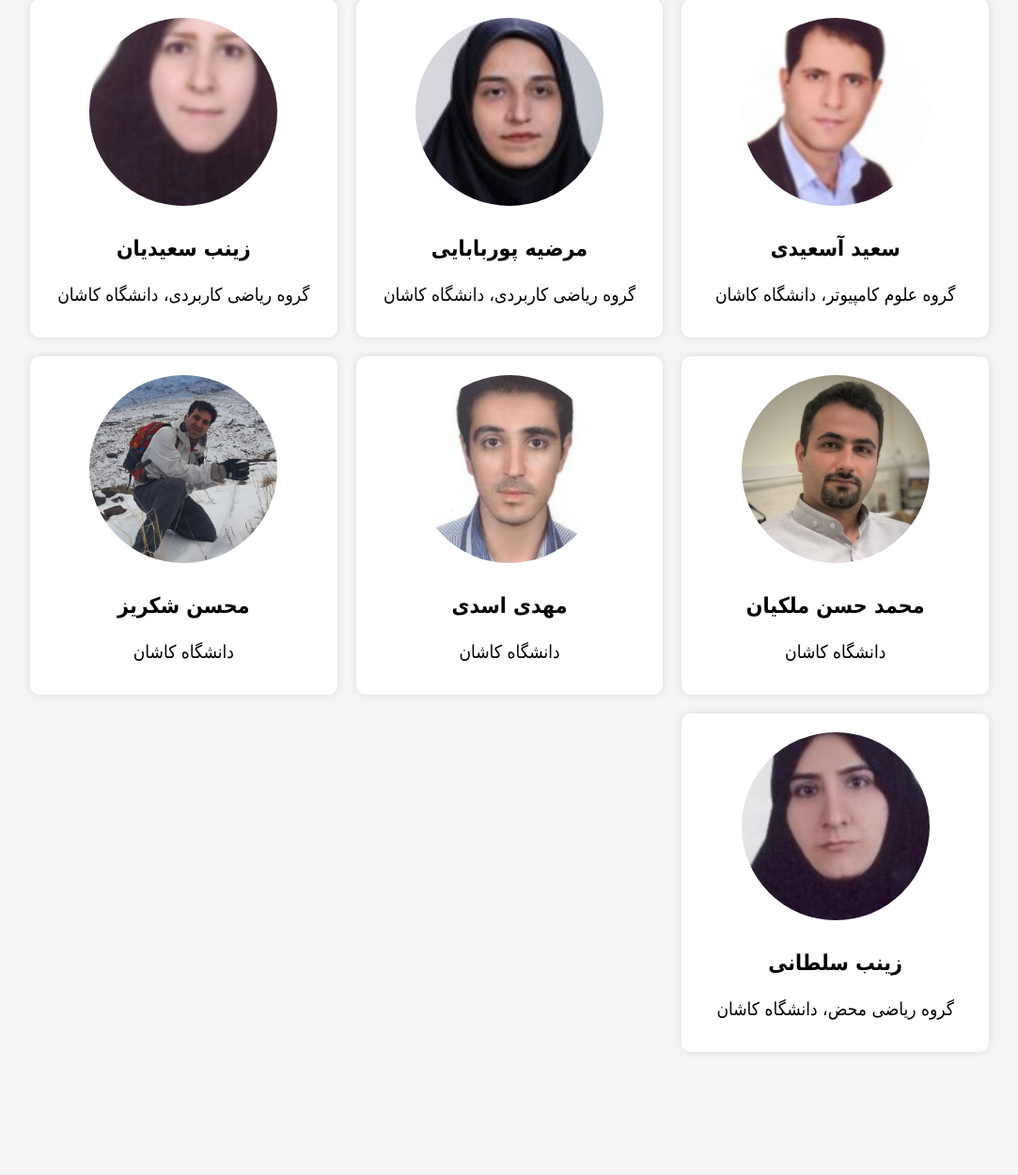
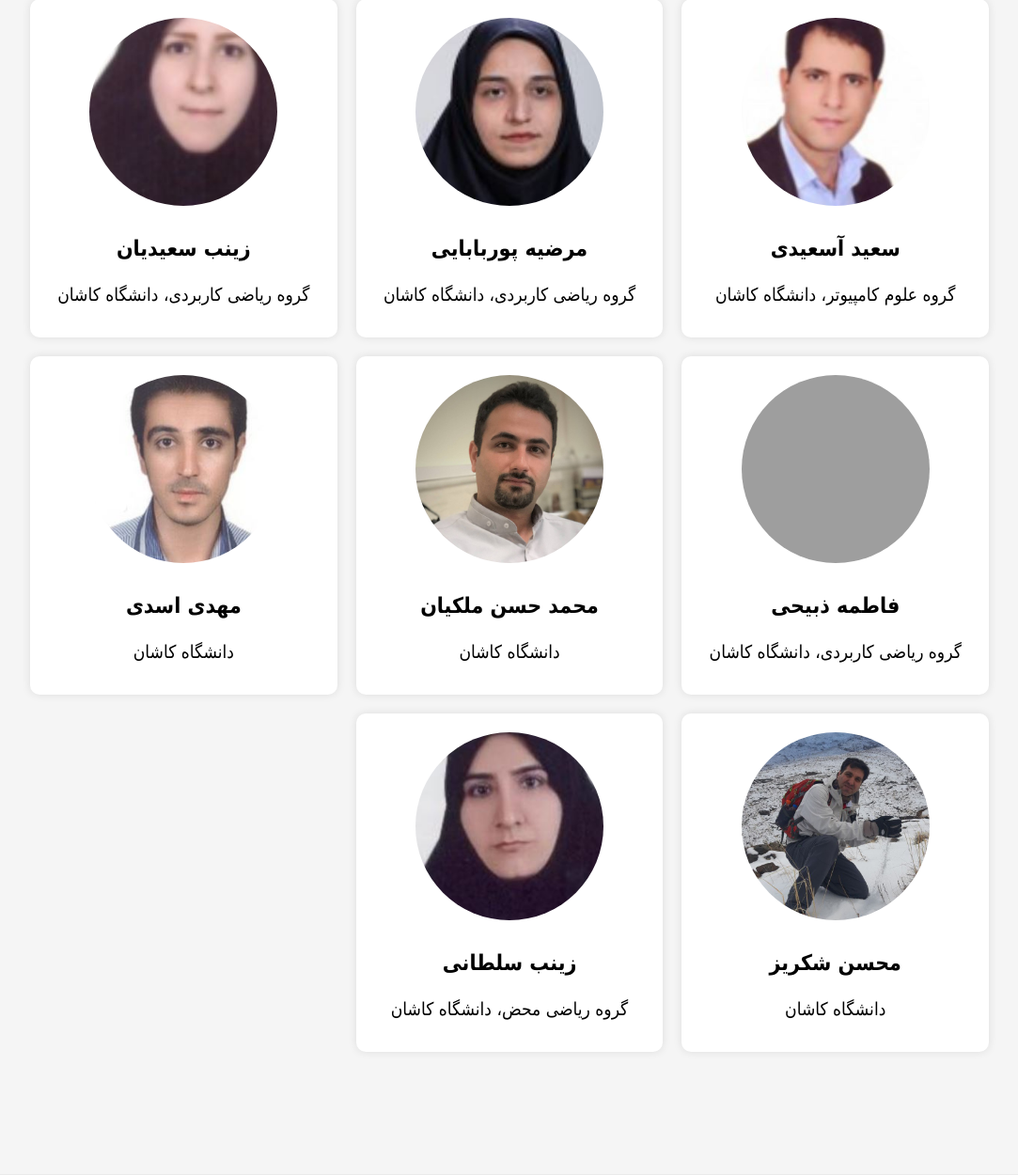
Before and after one commit to KashanUniversity/CACNA2023Event, a PHP site: page /fa/executive-committee.php in a window 1280 px wide. Shown: the part 1006-2256 px from the top of the page at 94% size, without its empty margins (98-1181 px from the left). Run offline with PHP 8.4, Linux system fonts and the light colour scheme; some web fonts are replaced; grey boxes are pictures that could not be loaded.

Commit message:
Update executive-committee.php

```diff
--- a/fa/executive-committee.php
+++ b/fa/executive-committee.php
@@ -50,6 +50,11 @@
                     <h5 class="speaker-university">گروه ریاضی کاربردی، دانشگاه کاشان</h5>
                 </li>
                 <li>
+                    <img src="/images/zabihi.jpg" alt="فاطمه ذبیحی">
+                    <h4 class="speaker-name">فاطمه ذبیحی</h4>
+                    <h5 class="speaker-university">گروه ریاضی کاربردی، دانشگاه کاشان</h5>
+                </li>
+                <li>
                     <img src="/images/malekian.jpg" alt="محمد حسن ملکیان">
                     <h4 class="speaker-name">محمد حسن ملکیان</h4>
                     <h5 class="speaker-university">دانشگاه کاشان</h5>
```
